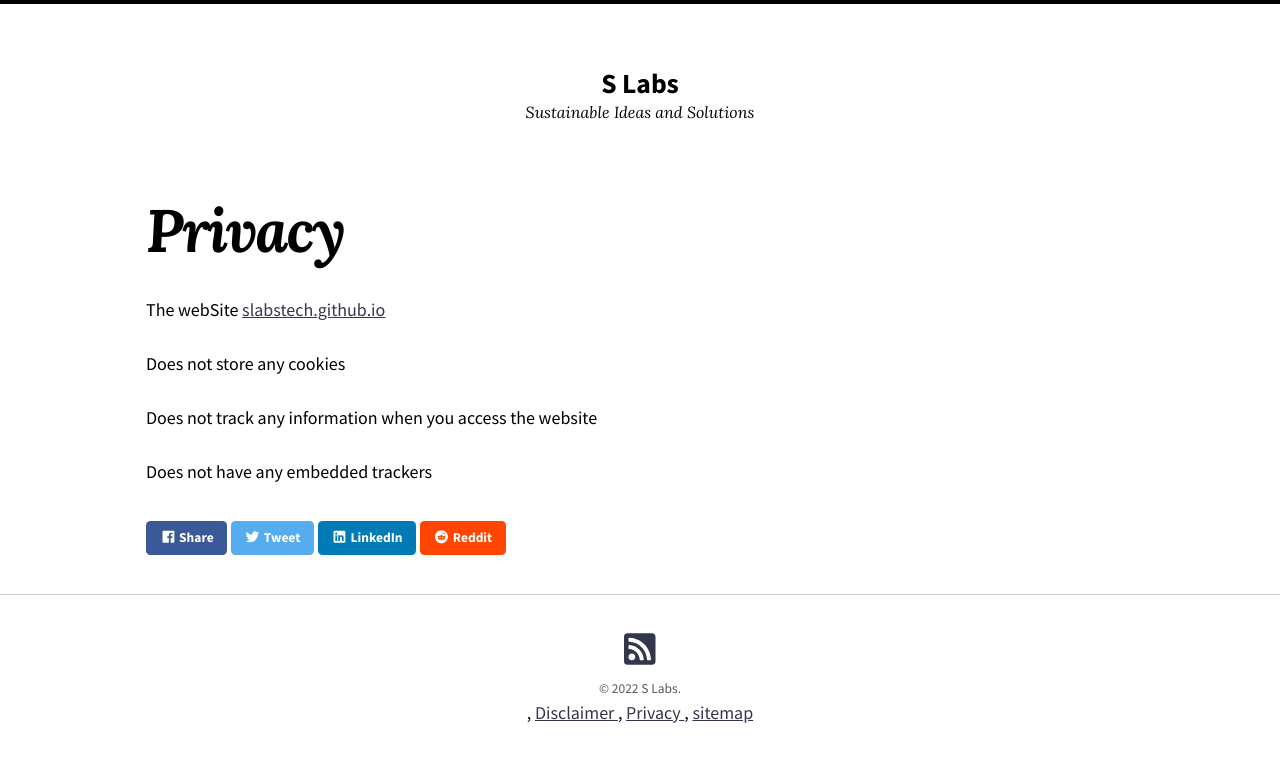
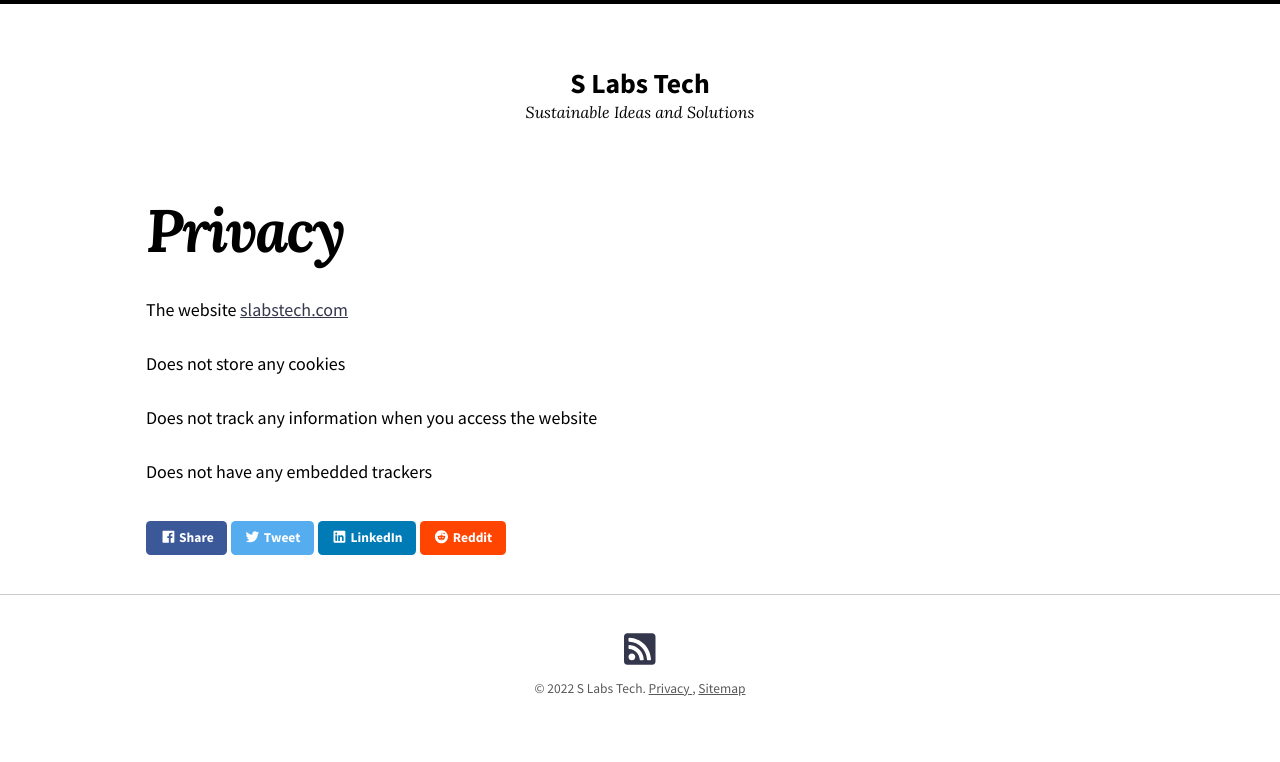
Before and after one commit to slabstech/slabstech.github.io, a Jekyll site: the page built from _posts/site/2019-05-03-privacy.md, in a window 1280 px wide. Shown: the top 762 px of the page. Built offline with Jekyll 4.4.1, drawn with Linux system fonts in a browser that asks for light colours; nearby versions of some CDN libraries.

Commit message:
fix base url

```diff
--- a/_config.yml
+++ b/_config.yml
@@ -16,10 +16,10 @@
 #theme: jekyll-theme-so-simple
 remote_theme: mmistakes/so-simple-theme
 locale: en-US
-title: "S Labs"
+title: "S Labs Tech"
 description: "Sustainable Ideas and Solutions"
 baseurl: # the subpath of your site, e.g. "/blog"
-url: https://slabstech.github.io
+url: https://slabstech.com
 logo: # path of site logo, e.g. "/images/logo.png"
 date_format: "%B %-d, %Y"
 read_time: # reading time estimates, e.g. true
--- a/_includes/footer.html
+++ b/_includes/footer.html
@@ -18,12 +18,6 @@
     {% if site.copyright %}
       {{ site.copyright | markdownify }}
     {% else %}
-      <p>&copy; {{ site.time | date: '%Y' }} {{ site.name | default: site.title }}. </p>
+      <p>&copy; {{ site.time | date: '%Y' }} {{ site.name | default: site.title }}. <a href="{{ site.url }}/site/privacy" > Privacy </a>, <a href="{{ site.url }}/tags" >Sitemap </a> </p>
     {% endif %}
   </div>
-
-  <div >
-  	<span>, <a href="{{ site.url }}/site/disclaimer" > Disclaimer </a>  </span>
-  	<span>, <a href="{{ site.url }}/site/privacy" > Privacy </a>  </span>
-    <span>, <a href="{{ site.url }}/tags" > sitemap </a>  </span>
-  </div>
--- a/_layouts/home.html
+++ b/_layouts/home.html
@@ -9,11 +9,9 @@ layout: page
 <br><br><center>Helping Dev's build Fast, Clean, Secure and Robust features.
 </center>
 
-<br><br><center>We have expertise in DevOps pipeline creation with focus on Java Migration.</center>
-<br><br><center>Our tools have helped companies migrate from JDK -> JDK 11 -> JDK 17.<a href="https://slabstech.github.io/blog">Read More</a>
+<br><br><center>Our tools have helped companies migrate from JDK 8 -> JDK 11 -> JDK 17.<a href="https://slabstech.com/blog">Read More</a>
 </center>
 
-<br><br><center>Design best build systems using Gradle and Maven.  Use our tool  <a href="https://github.com/slabstech/ant2Maven">ant2Maven</a> to automate ant build to maven build.</center>
-<br><br><center>For Any Queries. Drop Email to : slabstech(dot)soln(at)gmail(dot).com
+<br><br><center>For Any Queries. Drop Email to : info(at)slabstech(dot).com
 </center>
 <br><br>
--- a/_posts/site/2019-05-03-privacy.md
+++ b/_posts/site/2019-05-03-privacy.md
@@ -7,7 +7,7 @@ date: 2019-05-02T08:08:50-04:00
 
 ---
 
-The webSite [slabstech.github.io](https://slabstech.github.io)
+The website [slabstech.com](https://slabstech.com)
 
 Does not store any cookies
 
```
Also changed, not shown: _posts/site/2018-12-17-disclaimer.md (deleted, +0 -10 lines).
